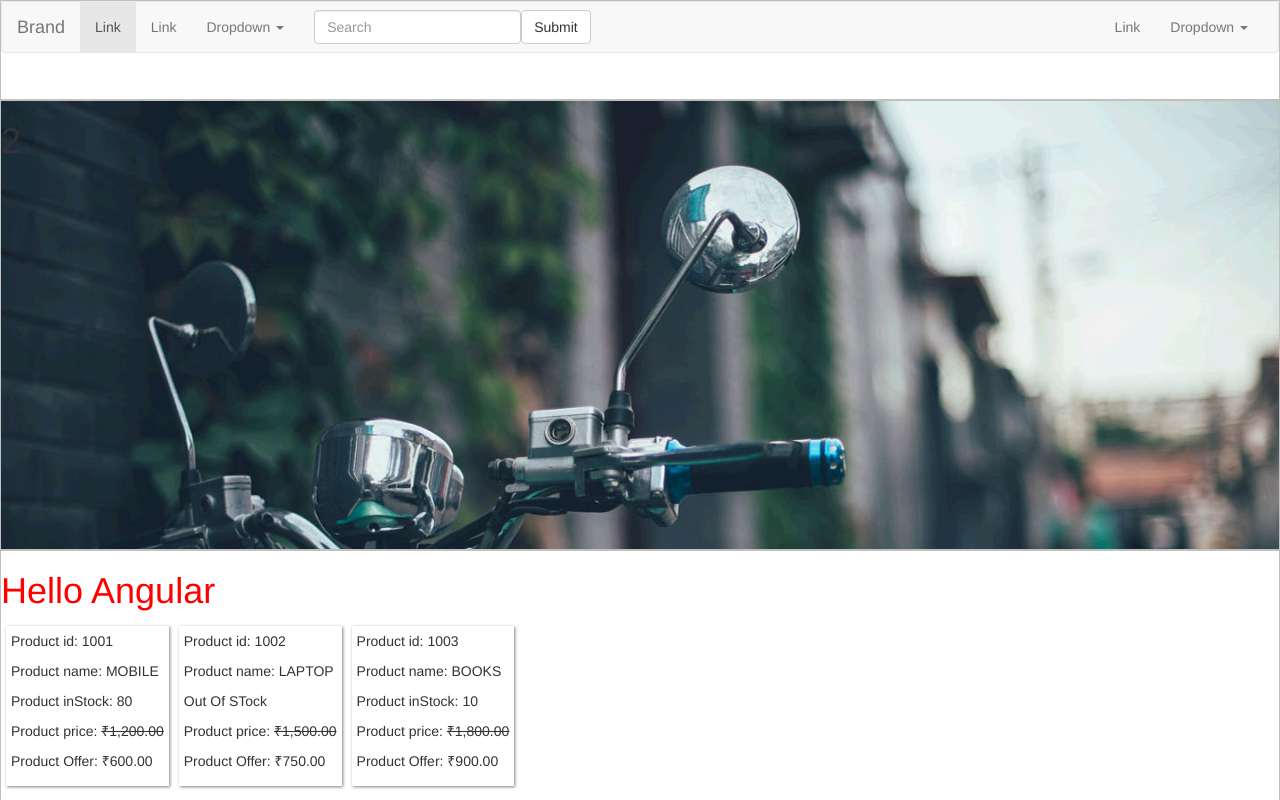
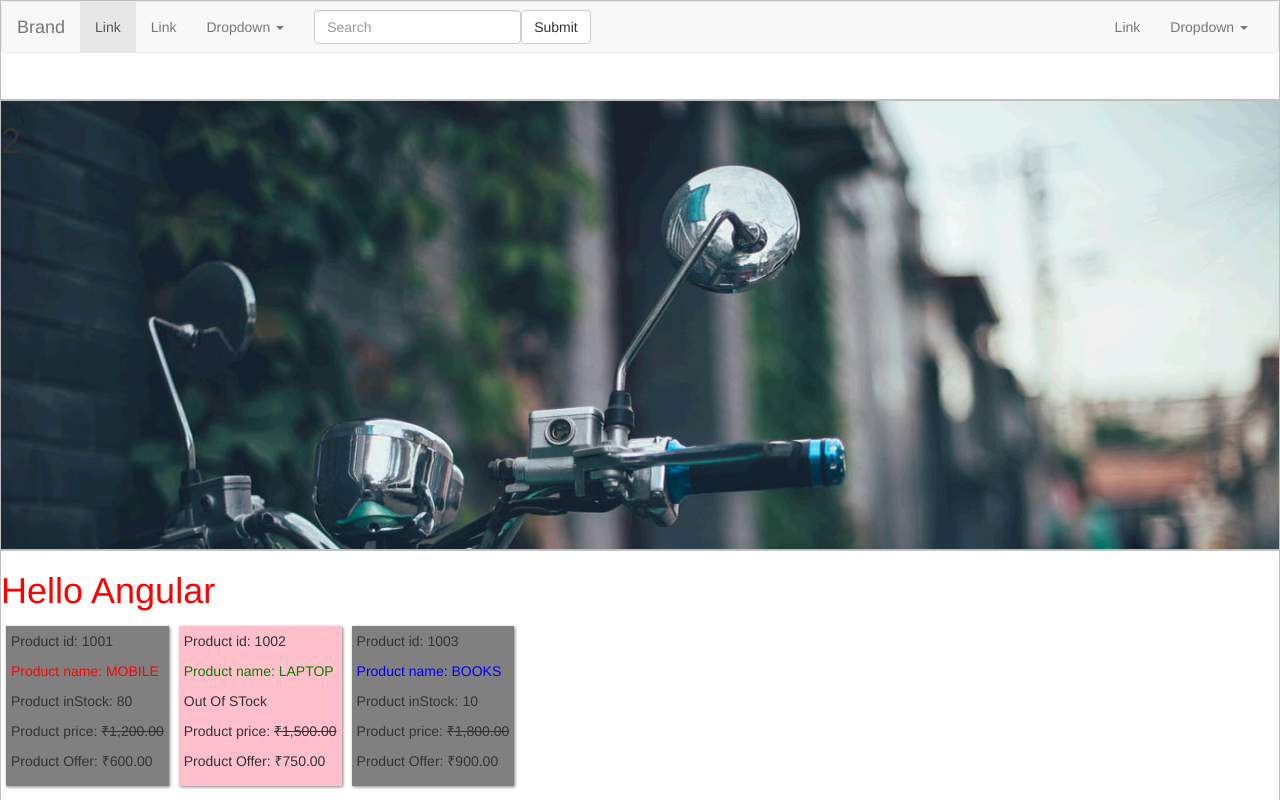
Before and after one commit to aniketbhavsar1895/ngNew, an Angular app in the folder my-app/: page / in a window 1280 px wide. Shown: the top 800 px of the page. Built offline with nearby package versions, Linux system fonts and the light colour scheme.

Commit message:
prop binding

```diff
--- a/my-app/src/app/app.component.html
+++ b/my-app/src/app/app.component.html
@@ -82,9 +82,15 @@
 <div class="cls" id="div2"><h1>2</h1></div>
 <div class="cls" id="div3">
   <h1 appStyle>{{ title }}</h1>
-  <div *ngFor="let product of products" class="card">
+  <div
+    *ngFor="let product of products"
+    class="card"
+    [class.newProd]="product.isNew"
+  >
     <p>Product id: {{ product.id }}</p>
-    <p>Product name: {{ product.name | uppercase }}</p>
+    <p [style.color]="product.textColor">
+      Product name: {{ product.name | uppercase }}
+    </p>
     <p *ngIf="product.inStock > 0; else abc">
       Product inStock: {{ product.inStock }}
     </p>
--- a/my-app/src/app/app.component.ts
+++ b/my-app/src/app/app.component.ts
@@ -9,9 +9,30 @@ import { Component } from '@angular/core';
 export class AppComponent {
   title = 'Hello Angular';
   products = [
-    { id: 1001, name: 'mobile', price: 1200, inStock: 80 },
-    { id: 1002, name: 'Laptop', price: 1500, inStock: 0 },
-    { id: 1003, name: 'BOOKS', price: 1800, inStock: 10 },
+    {
+      id: 1001,
+      name: 'mobile',
+      price: 1200,
+      inStock: 80,
+      textColor: 'red',
+      isNew: false,
+    },
+    {
+      id: 1002,
+      name: 'Laptop',
+      price: 1500,
+      inStock: 0,
+      textColor: 'green',
+      isNew: true,
+    },
+    {
+      id: 1003,
+      name: 'BOOKS',
+      price: 1800,
+      inStock: 10,
+      textColor: 'blue',
+      isNew: false,
+    },
   ];
 }
 // app.component.ts end
--- a/my-app/src/styles.css
+++ b/my-app/src/styles.css
@@ -5,4 +5,9 @@
   padding: 5px;
   box-shadow: 1px 1px 3px grey;
   display: inline-block;
+  background-color: grey;
 }
+
+.newProd {
+  background-color: pink;
+}
```
